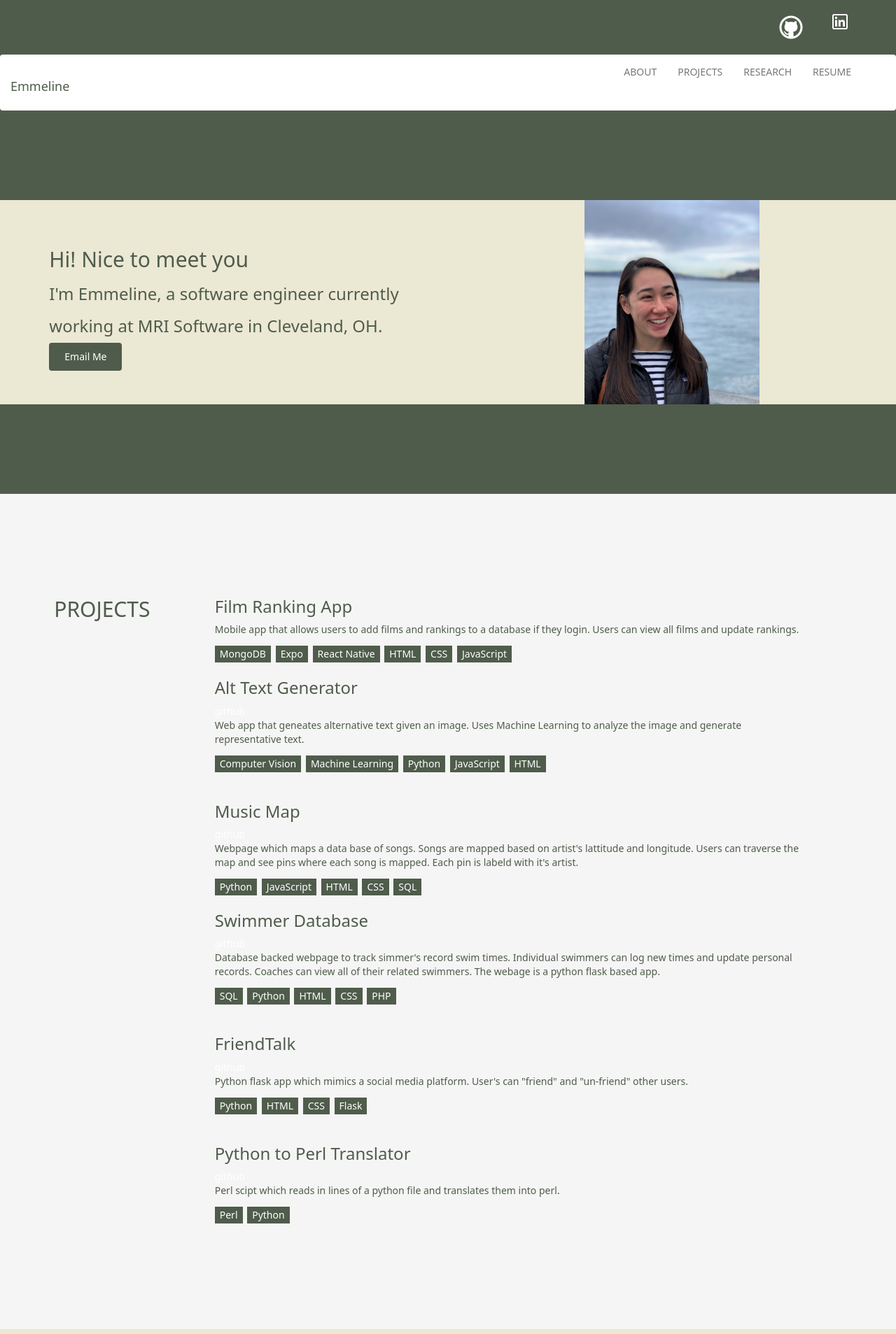
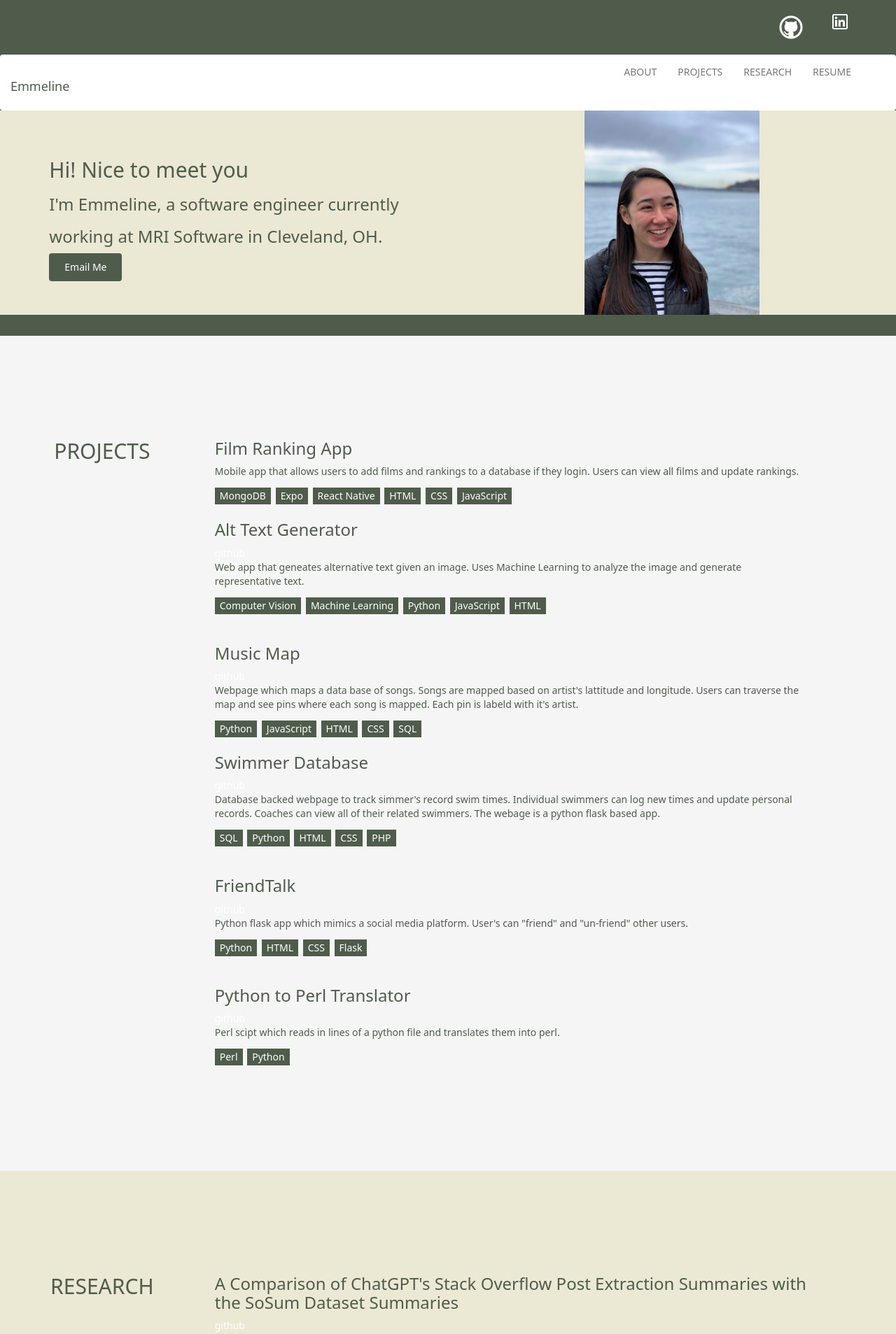
Before and after one commit to emmeline2/emmeline2.github.io, a Jekyll site: the page built from index.html, in a window 1280 px wide. Shown: the top 1907 px of the page at 70% size. Built offline with Jekyll 4.4.1, drawn with Linux system fonts in a browser that asks for light colours.

Commit message:
fix margin

```diff
--- a/css/main.css
+++ b/css/main.css
@@ -7,8 +7,6 @@ body {
 .jumbotron {
     background-color: #EBE8D4;
     color: #4F5C4B;
-    margin-top: 10%;
-    margin-bottom: 10%;
     position: relative;
     overflow: hidden;
 }
```
